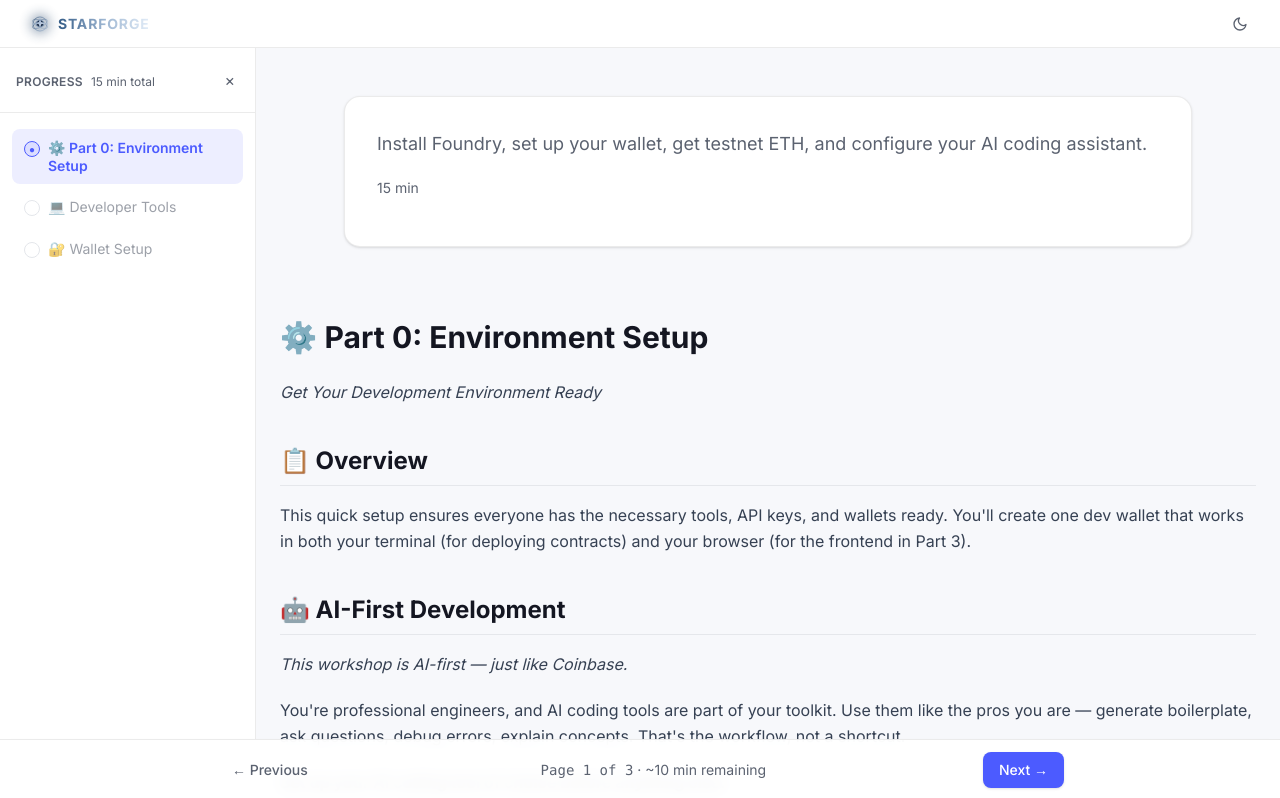
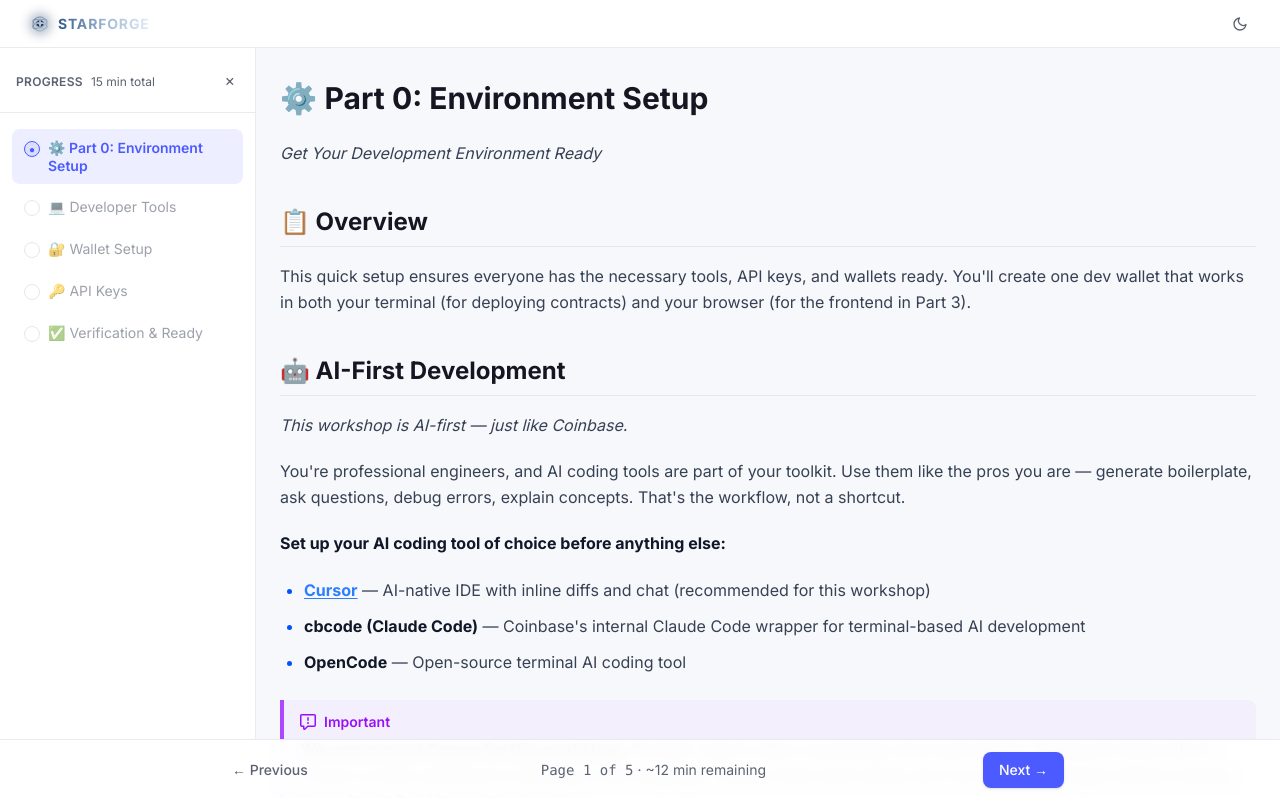
Before and after one commit to XanderPSON/starforge, a Next.js app: page /training/00-setup in a window 1280 px wide. Shown: the top 798 px of the page. Built offline with nearby package versions, Linux system fonts and the light colour scheme.

Commit message:
feat: add Icon MDX component, remove redundant viewer header, improve code-fence masking

```diff
--- a/components/TrainingViewer.tsx
+++ b/components/TrainingViewer.tsx
@@ -338,47 +338,6 @@
 
       {/* Main content */}
       <main className="flex-1 min-w-0 pb-24">
-        {showHeader && frontmatter && (
-          <div className="max-w-4xl mx-auto px-6 pt-12 pb-0">
-            <header className="mb-10 bg-hub-surface dark:bg-white/5 dark:backdrop-blur-sm rounded-2xl border border-black/[0.08] dark:border-white/10 shadow-sm p-8">
-              {frontmatter.title && (
-                <h1 className="text-4xl font-bold text-hub-text dark:text-gray-100 mb-3">
-                  {frontmatter.title}
-                </h1>
-              )}
-
-              {frontmatter.description && (
-                <p className="text-lg text-hub-muted dark:text-gray-400 mb-5 leading-relaxed">
-                  {frontmatter.description}
-                </p>
-              )}
-
-              <div className="flex flex-wrap items-center gap-3 text-sm text-hub-muted dark:text-gray-400 mb-4">
-                {frontmatter.duration && <span>{frontmatter.duration} min</span>}
-                {frontmatter.author && <span>{frontmatter.author}</span>}
-                {frontmatter.difficulty && (
-                  <span className={`px-2.5 py-0.5 rounded-full text-xs font-medium border ${difficultyColors[frontmatter.difficulty]}`}>
-                    {toTitleCase(frontmatter.difficulty)}
-                  </span>
-                )}
-              </div>
-
-              {frontmatter.tags && frontmatter.tags.length > 0 && (
-                <div className="flex flex-wrap gap-2">
-                  {frontmatter.tags.map((tag) => (
-                    <span
-                      key={tag}
-                      className={`text-xs px-2.5 py-0.5 rounded-full border font-medium ${getTagColor(tag)}`}
-                    >
-                      {toTitleCase(tag)}
-                    </span>
-                  ))}
-                </div>
-              )}
-            </header>
-          </div>
-        )}
-
         <ComponentRegistryProvider>
           <article className="max-w-4xl mx-auto px-6 py-8 prose prose-lg max-w-none dark:prose-invert">
             {children}
--- /dev/null
+++ b/components/mdx/Icon.tsx
@@ -0,0 +1,31 @@
+import { icons, type LucideProps } from 'lucide-react'
+
+interface IconProps extends Omit<LucideProps, 'ref'> {
+  name: keyof typeof icons
+}
+
+/**
+ * Renders a Lucide icon by name. Use in MDX like:
+ *   <Icon name="Package" size={18} />
+ *   <Icon name="Send" className="text-blue-400" />
+ */
+export function Icon({ name, size = 18, className, ...props }: IconProps) {
+  const LucideIcon = icons[name]
+
+  if (!LucideIcon) {
+    return (
+      <span className="text-red-400 text-xs font-mono">
+        [unknown icon: {name}]
+      </span>
+    )
+  }
+
+  return (
+    <LucideIcon
+      size={size}
+      className={className ?? 'inline-block align-text-bottom'}
+      aria-hidden="true"
+      {...props}
+    />
+  )
+}
--- a/components/mdx/mdx-components.ts
+++ b/components/mdx/mdx-components.ts
@@ -34,6 +34,7 @@
 import { QuizABI } from './QuizABI'
 import { QuizTransactionFlow } from './QuizTransactionFlow'
 import { GasFeeCalculator } from './GasFeeCalculator'
+import { Icon } from './Icon'
 
 import { createElement } from 'react'
 
@@ -176,4 +177,5 @@
   QuizABI,
   QuizTransactionFlow,
   GasFeeCalculator,
+  Icon,
 }
```
Also changed, not shown: lib/training-pages.ts (+3 -2 lines).
